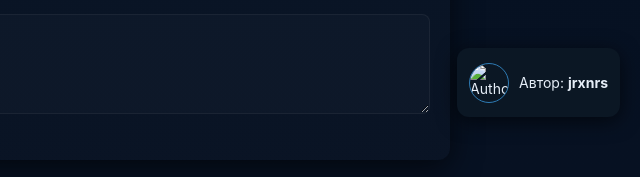
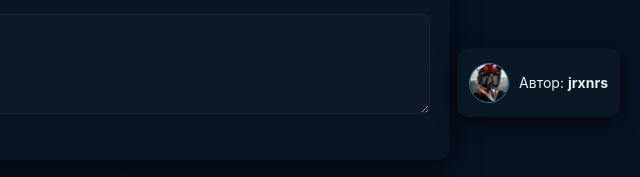
Before and after one commit to h3xjrxnrs/El-Gamal-s-algorithm, a plain HTML site: page index.html in a window 1280 px wide. Shown: the part 663-840 px from the top of the page, 640-1280 px from the left. Drawn offline with Linux system fonts and the light colour scheme; the site is published under a folder, as on GitHub Pages, so addresses that start at the root find nothing.

Commit message:
Update index.html

```diff
--- a/index.html
+++ b/index.html
@@ -69,7 +69,7 @@
 
   </div>
 <div class="author-card">
-  <img src="/photo/avatar.jpg" alt="Author photo">
+  <img src="photo/avatar.jpg" alt="Author photo">
   <p>Автор: <strong>jrxnrs</strong></p>
 </div>
 
```
